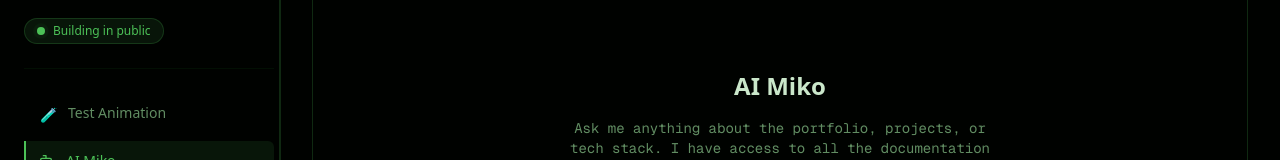
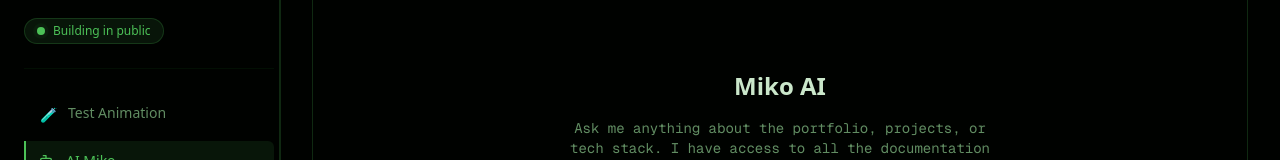
Before and after one commit to King-Perb/portfolio, a Next.js app: page /ai-miko in a window 1280 px wide. Shown: the part 238-398 px from the top of the page. Built offline with nearby package versions, Linux system fonts and the light colour scheme.

Commit message:
fix(ai-miko): update empty state heading from 'AI Miko' to 'Miko AI'

```diff
--- a/src/components/ai-miko/message-list.tsx
+++ b/src/components/ai-miko/message-list.tsx
@@ -132,7 +132,7 @@ export function MessageList({ messages, isTyping = false }: MessageListProps) {
           <div className="max-w-4xl mx-auto w-full px-4">
             <div className="space-y-4 max-w-md mx-auto text-center">
               <h2 className="text-2xl font-bold text-foreground">
-                AI Miko
+                Miko AI
               </h2>
               <p className="text-muted-foreground font-mono text-sm">
                 Ask me anything about the portfolio, projects, or tech stack. I have access to all the documentation and can help you explore!
```
